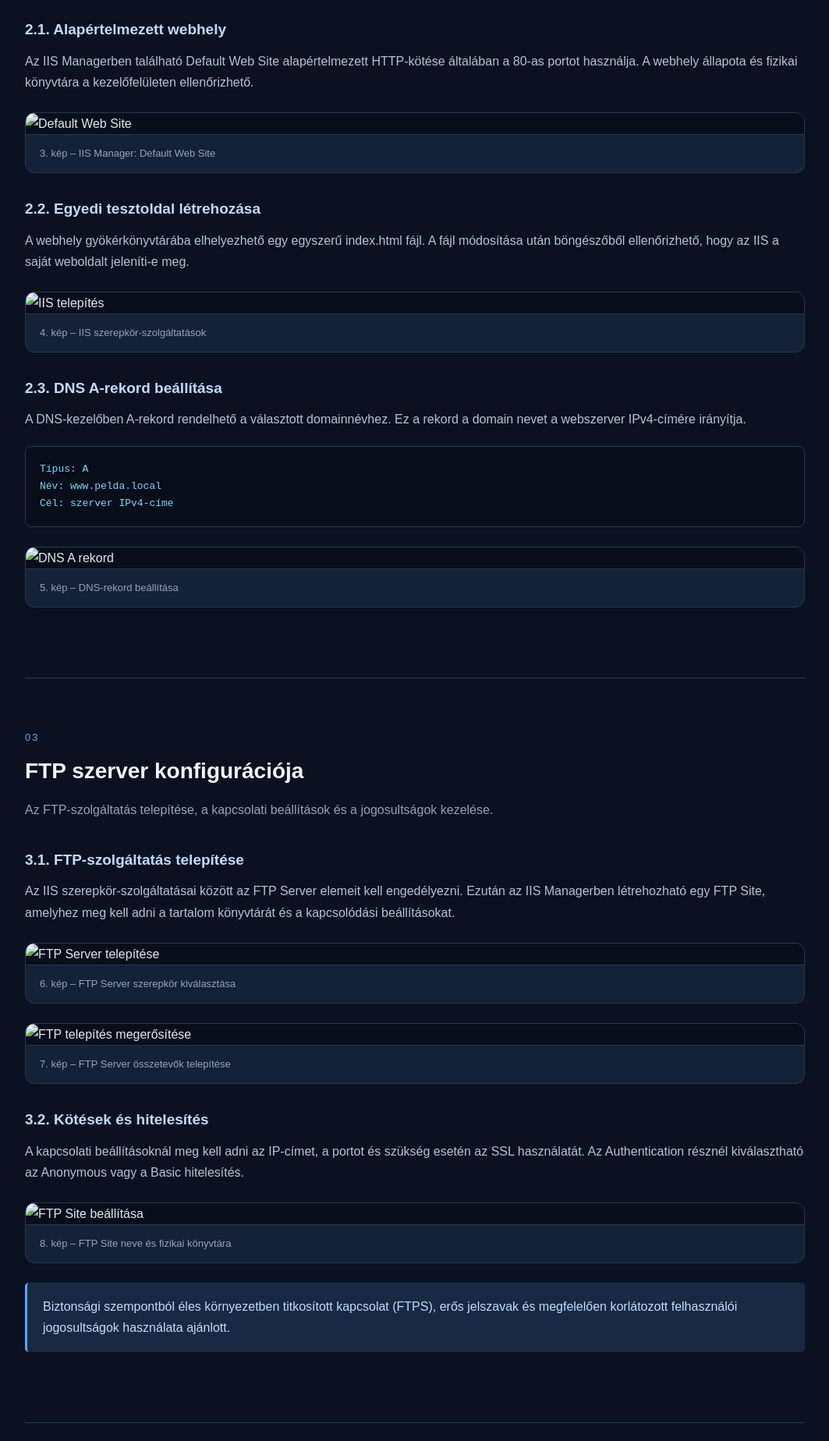
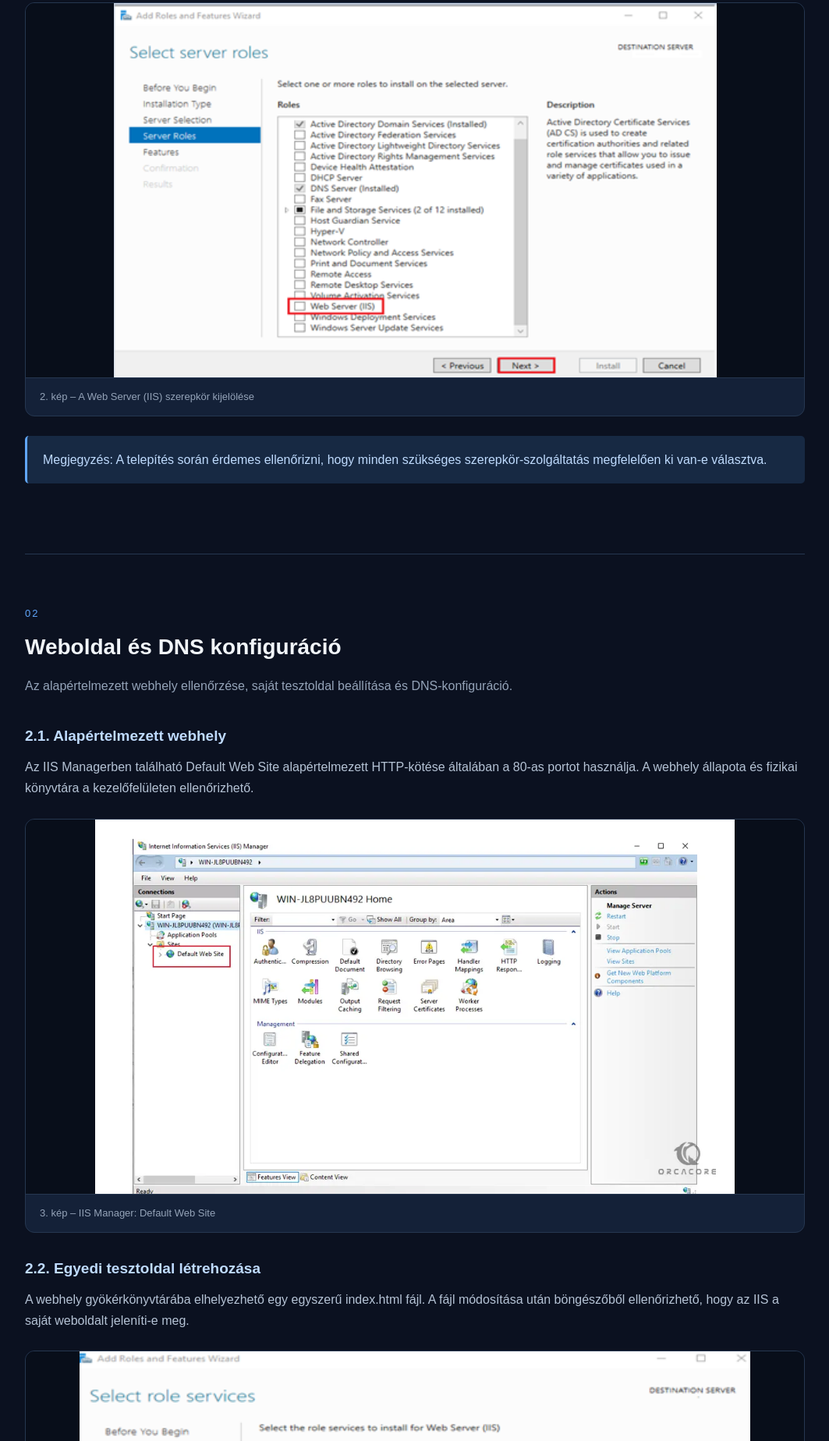
Before and after one commit to MartinKing0112/iis-szerver, a plain HTML site: page index.html in a window 1280 px wide. Shown: the part 1578-3426 px from the top of the page at 78% size, without its empty margins (108-1171 px from the left). Drawn offline with Linux system fonts and the light colour scheme.

Commit message:
Update index.html

```diff
--- a/index.html
+++ b/index.html
@@ -309,7 +309,7 @@ footer {
 
     <figure class="image-box">
         <!-- 02. KÉP FORRÁSA -->
-        <img src="kepek/iis1.png" alt="Server Manager">
+        <img src="iis1.png" alt="Server Manager">
         <figcaption>
             1. kép – Windows Server Server Manager
         </figcaption>
@@ -325,7 +325,7 @@ footer {
 
     <figure class="image-box">
         <!-- 03. KÉP FORRÁSA -->
-        <img src="kepek/iis2.png" alt="IIS szerepkör kiválasztása">
+        <img src="iis2.png" alt="IIS szerepkör kiválasztása">
         <figcaption>
             2. kép – A Web Server (IIS) szerepkör kijelölése
         </figcaption>
@@ -364,7 +364,7 @@ footer {
 
     <figure class="image-box">
         <!-- 04. KÉP FORRÁSA -->
-        <img src="kepek/iis3.webp" alt="Default Web Site">
+        <img src="iis3.webp" alt="Default Web Site">
         <figcaption>
             3. kép – IIS Manager: Default Web Site
         </figcaption>
@@ -381,7 +381,7 @@ footer {
 
     <figure class="image-box">
         <!-- 05. KÉP FORRÁSA -->
-        <img src="kepek/iis4.png" alt="IIS telepítés">
+        <img src="iis4.png" alt="IIS telepítés">
         <figcaption>
             4. kép – IIS szerepkör-szolgáltatások
         </figcaption>
@@ -403,7 +403,7 @@ footer {
 
     <figure class="image-box">
         <!-- 06. KÉP FORRÁSA -->
-        <img src="kepek/iis5.jpg" alt="DNS A rekord">
+        <img src="iis5.jpg" alt="DNS A rekord">
         <figcaption>
             5. kép – DNS-rekord beállítása
         </figcaption>
@@ -436,7 +436,7 @@ footer {
 
     <figure class="image-box">
         <!-- 07. KÉP FORRÁSA -->
-        <img src="kepek/iis6.webp" alt="FTP Server telepítése">
+        <img src="iis6.webp" alt="FTP Server telepítése">
         <figcaption>
             6. kép – FTP Server szerepkör kiválasztása
         </figcaption>
@@ -444,7 +444,7 @@ footer {
 
     <figure class="image-box">
         <!-- 08. KÉP FORRÁSA -->
-        <img src="kepek/iis7.webp" alt="FTP telepítés megerősítése">
+        <img src="iis7.webp" alt="FTP telepítés megerősítése">
         <figcaption>
             7. kép – FTP Server összetevők telepítése
         </figcaption>
@@ -461,7 +461,7 @@ footer {
 
     <figure class="image-box">
         <!-- 09. KÉP FORRÁSA -->
-        <img src="kepek/iis8.webp" alt="FTP Site beállítása">
+        <img src="iis8.webp" alt="FTP Site beállítása">
         <figcaption>
             8. kép – FTP Site neve és fizikai könyvtára
         </figcaption>
@@ -500,7 +500,7 @@ footer {
 
     <figure class="image-box">
         <!-- 10. KÉP FORRÁSA -->
-        <img src="kepek/iis9.webp" alt="FTP kötés beállítása">
+        <img src="iis9.webp" alt="FTP kötés beállítása">
         <figcaption>
             9. kép – FTP Site kötési és SSL-beállításai
         </figcaption>
@@ -517,7 +517,7 @@ footer {
 
     <figure class="image-box">
         <!-- 11. KÉP FORRÁSA -->
-        <img src="kepek/iis10.webp" alt="FTP hitelesítés">
+        <img src="iis10.webp" alt="FTP hitelesítés">
         <figcaption>
             10. kép – FTP hitelesítés és hozzáférési jogosultságok
         </figcaption>
```
